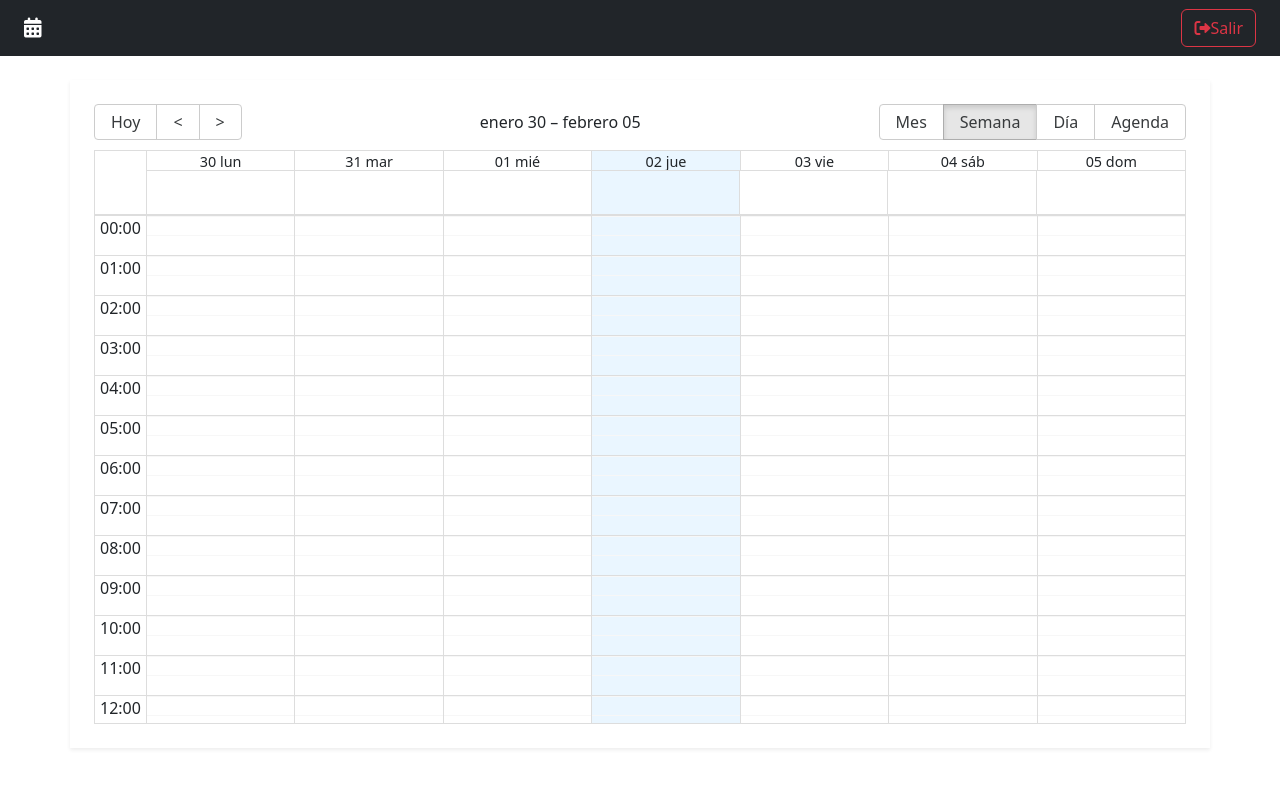
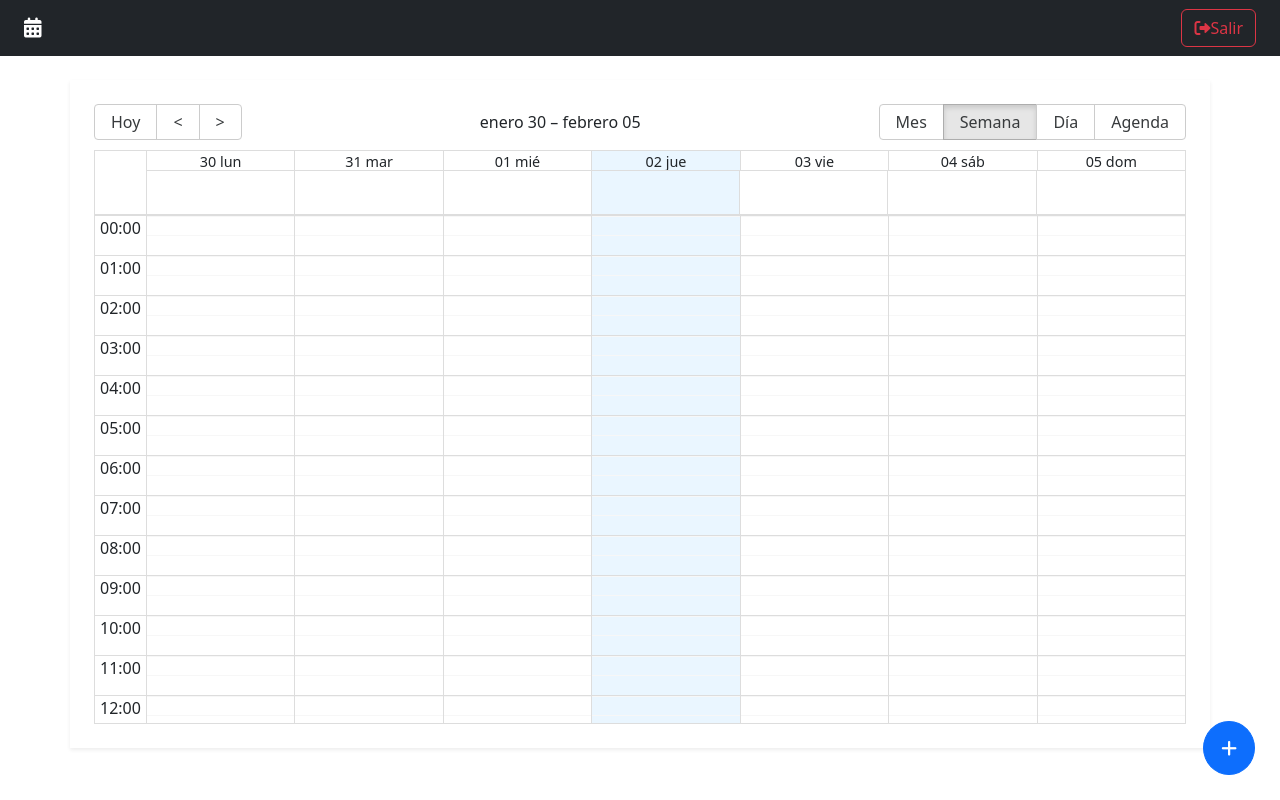
Before and after one commit to ManuUSS/Calendar-App, a React (Vite) app: page / in a window 1280 px wide. Built offline with nearby package versions, Linux system fonts and the light colour scheme.

Commit message:
creacion de nuevo evento

```diff
--- a/src/calendar/components/CalendarModal.jsx
+++ b/src/calendar/components/CalendarModal.jsx
@@ -32,8 +32,8 @@
     const { activeEvent } = useCalendarStore();
 
     const [ formValues, setFormValues ] = useState({
-        title: 'Juan',
-        notes: 'Juan',
+        title: '',
+        notes: '',
         start: new Date(),
         end: addHours( new Date(), 2 )
     });
--- /dev/null
+++ b/src/calendar/components/FabAddNew.jsx
@@ -0,0 +1,30 @@
+import { addHours } from "date-fns";
+import { useCalendarStore, useUIStore } from "../../hooks"
+
+
+export const FabAddNew = () => {
+
+    const { openDateModal  } = useUIStore();
+    const { setActiveEvent } = useCalendarStore();
+
+    const handleOpen = () => {
+        setActiveEvent({
+            title: '',
+            notes: '',
+            start: new Date(),
+            end: addHours( new Date(), 2 ),
+            bgColor: '#fafafa',
+            user: {
+                _id: '123',
+                name: 'Manuel'
+            }
+        });
+        openDateModal();
+    }
+
+    return (
+        <button className="btn btn-primary fab" onClick={ handleOpen } >
+            <i className="fas fa-plus"></i>
+        </button>
+    )
+}
--- a/src/calendar/index.js
+++ b/src/calendar/index.js
@@ -5,3 +5,4 @@
 export * from './components/Navbar';
 export * from './components/CalendarEvent';
 export * from './components/CalendarModal';
+export * from './components/FabAddNew';
--- a/src/calendar/pages/CalendarPage.jsx
+++ b/src/calendar/pages/CalendarPage.jsx
@@ -2,7 +2,7 @@
 import { Calendar } from 'react-big-calendar';
 import 'react-big-calendar/lib/css/react-big-calendar.css';
 
-import { CalendarEvent, Navbar, CalendarModal } from '../';
+import { CalendarEvent, Navbar, CalendarModal, FabAddNew } from '../';
 import { localizer, getMessagesES } from '../../helpers';
 import { useUIStore, useCalendarStore } from '../../hooks';
 
@@ -50,6 +50,7 @@
           onView={ onViewChanged }
         />
         <CalendarModal />
+        <FabAddNew />
       </div>
     </>
   )
--- a/src/styles.css
+++ b/src/styles.css
@@ -37,3 +37,12 @@
   outline: none;
   padding: 10px;
 }
+
+.fab {
+  border-radius: 100%;
+  bottom: 25px;
+  font-size: 18px;
+  padding: 17px;
+  position: fixed;
+  right: 25px;
+}
```
